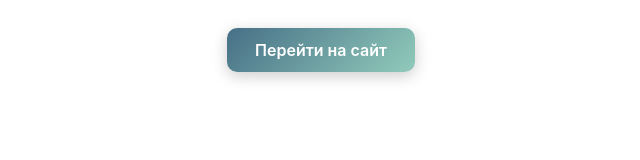
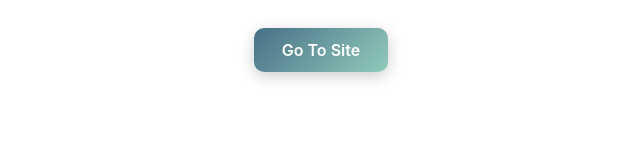
Before and after one commit to Blackout-god/portfolio-buttons, a plain HTML site: page concept-b.html in a window 1280 px wide. Shown: the whole page, without its empty margins (319-959 px from the left). Drawn offline with Linux system fonts and the light colour scheme.

Commit message:
Update concept-b.html

```diff
--- a/concept-b.html
+++ b/concept-b.html
@@ -8,7 +8,7 @@
 </head>
 <body>
   <a href="https://www.alinepro.pl" class="portfolio-button concept-b" target="_blank" rel="noopener noreferrer">
-    Перейти на сайт
+    Go To Site
   </a>
 </body>
 </html>
```
